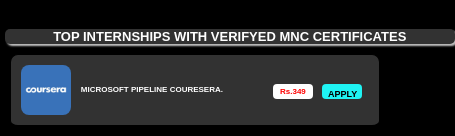
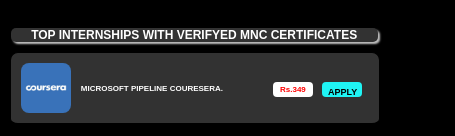
Before and after one commit to Syam7780/select_career0, a plain HTML site: page course_page.html in a window 390 px wide. Shown: the top 136 px of the page, 455 px wide, since content can reach past the window. Drawn offline with Linux system fonts and the light colour scheme.

Commit message:
course_page.html

```diff
--- a/course_page.html
+++ b/course_page.html
@@ -136,9 +136,9 @@
 
         }
         h1{
-            width: 450px;
-            font-size: 13px;
-            margin-left: -5px;
+            width: 99%;
+            font-size: 12px;
+            margin-left: 1px;
         }
     }
 
```
